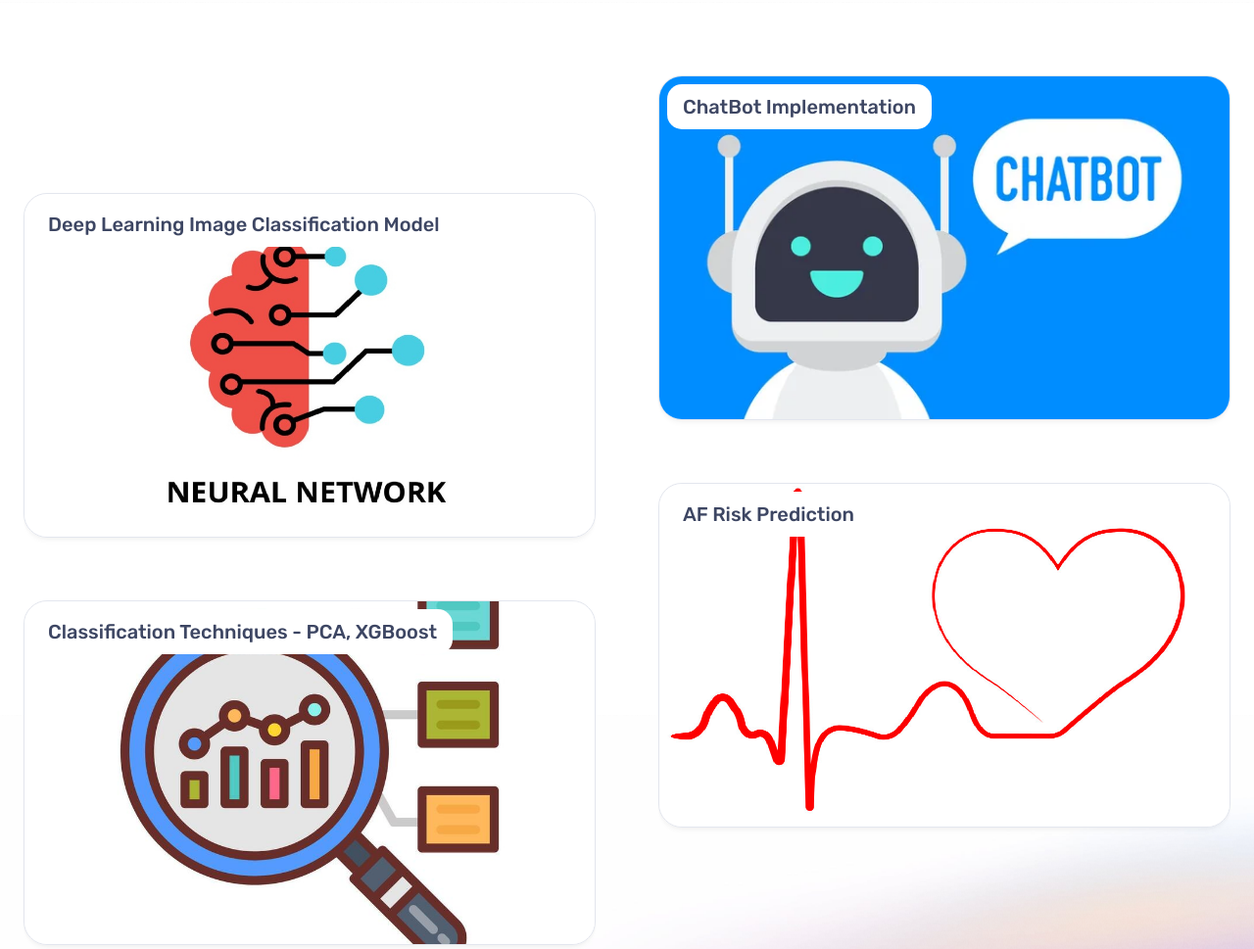
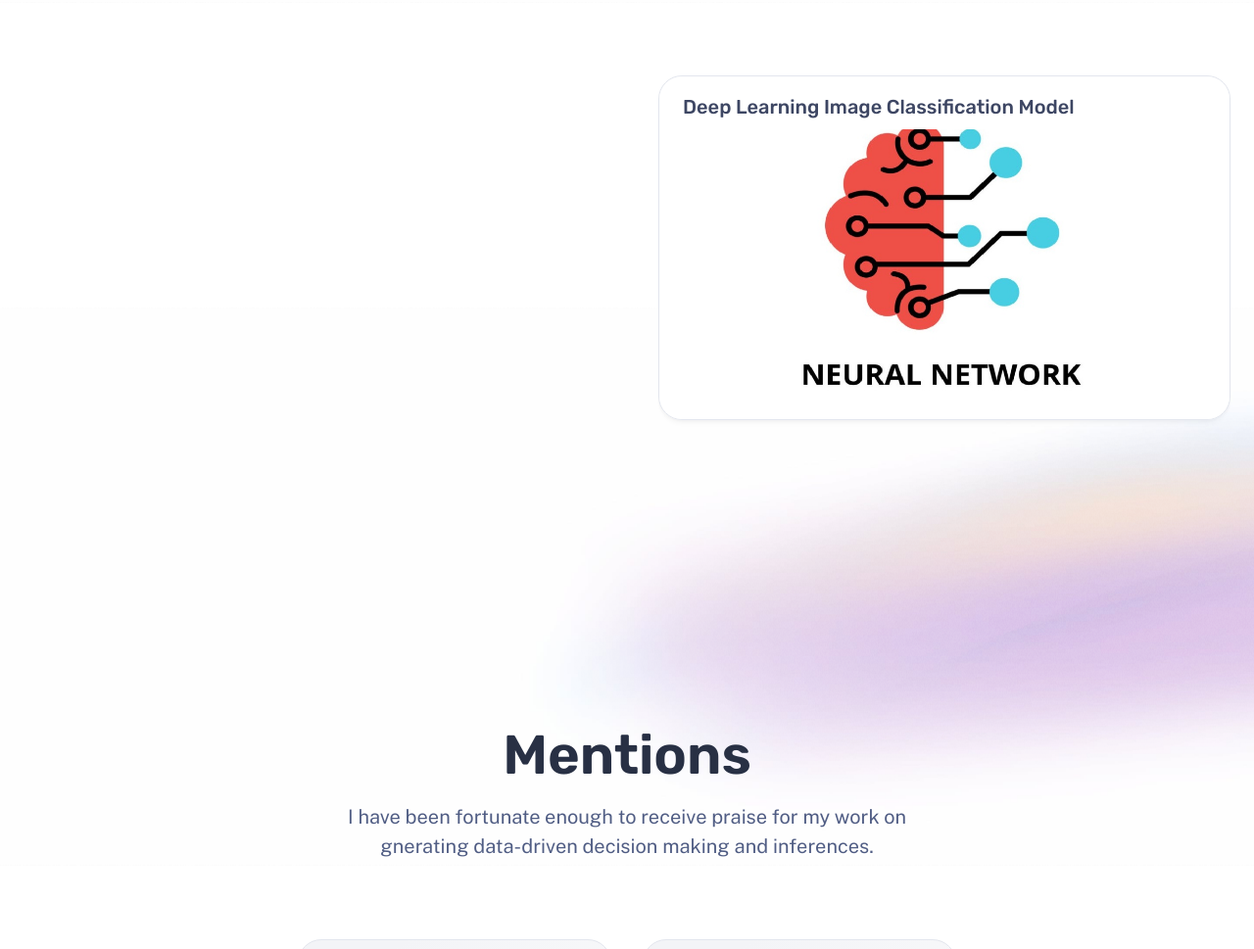
Before and after one commit to i-archanasenthil/i-archanasenthil.github.io, an Astro site: page / in a window 1280 px wide. Shown: the part 1656-2625 px from the top of the page at 98% size. Built offline with nearby package versions, Linux system fonts and the light colour scheme; Astro itself is replaced by a stand-in of ours.

Commit message:
Updated selected work logic

```diff
--- a/src/pages/index.astro
+++ b/src/pages/index.astro
@@ -16,10 +16,22 @@ import PortfolioPreview from '../components/PortfolioPreview.astro';
 import ContactCTA from '../components/ContactCTA.astro';
 import Skills from '../components/Skills.astro';
 
+//old approach to get selected work /projects
 // Content Fetching: List four most recent work projects
-const projects = (await getCollection('work'))
-	.sort((a, b) => b.data.publishDate.valueOf() - a.data.publishDate.valueOf())
-	.slice(0, 4);
+// const projects = (await getCollection('work'))
+// 	.sort((a, b) => b.data.publishDate.valueOf() - a.data.publishDate.valueOf())
+// 	.slice(0, 4);
+
+//new approach to get selected work /projects
+const visibleSlugs = [
+  'deep-learning-image-classification'
+];
+
+const allProjects = await getCollection('work');
+
+const projects = visibleSlugs
+  .map(slug => allProjects.find(entry => entry.id === slug))
+  .filter((project): project is typeof allProjects[0] => project !== undefined);
 
 // Full Astro Component Syntax:
 // https://docs.astro.build/basics/astro-components/
```
